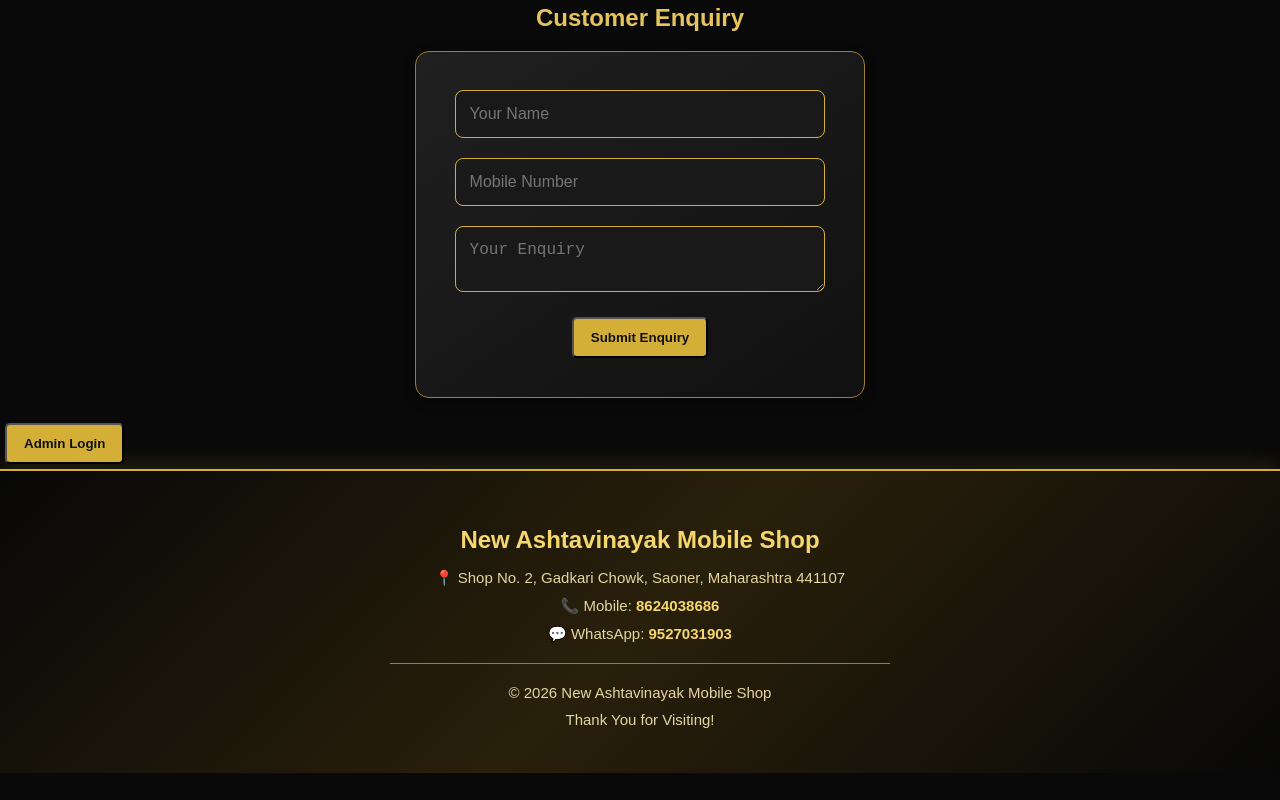
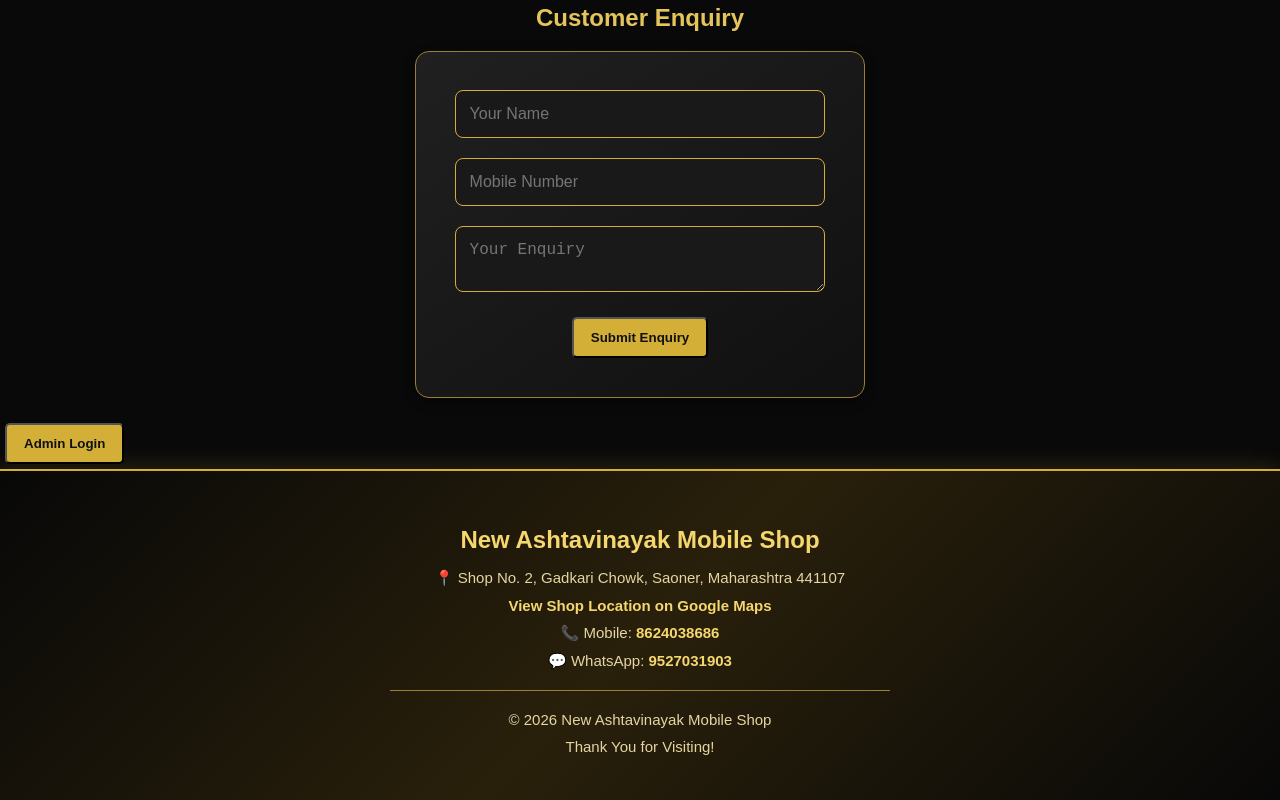
Before and after one commit to adarsh95890-cloud/New-Ashtavinayak-Shop, a plain HTML site: page index.html in a window 1280 px wide. Shown: the part 1717-2517 px from the top of the page. Before the commit the page ends 2490 px from the top, so only its background shows below. Drawn offline with Linux system fonts and the light colour scheme; no server answers.

Commit message:
Update index.html

```diff
--- a/index.html
+++ b/index.html
@@ -412,7 +412,12 @@ Admin Login
 
 <footer id="contact">
   <h2>New Ashtavinayak Mobile Shop</h2>
-  <p>📍 Shop No. 2, Gadkari Chowk, Saoner, Maharashtra 441107</p>
+ <p>📍 Shop No. 2, Gadkari Chowk, Saoner, Maharashtra 441107</p>
+<p>
+  <a href="https://www.google.com/maps/search/?api=1&query=New+Ashtavinayak+Mobile+Shop+Gadkari+Chowk+Saoner" target="_blank">
+    View Shop Location on Google Maps
+  </a>
+</p>
   <p>📞 Mobile: <a href="tel:8624038686">8624038686</a></p>
   <p>💬 WhatsApp: <a href="https://wa.me/919527031903" target="_blank">9527031903</a></p>
   <hr>
```
